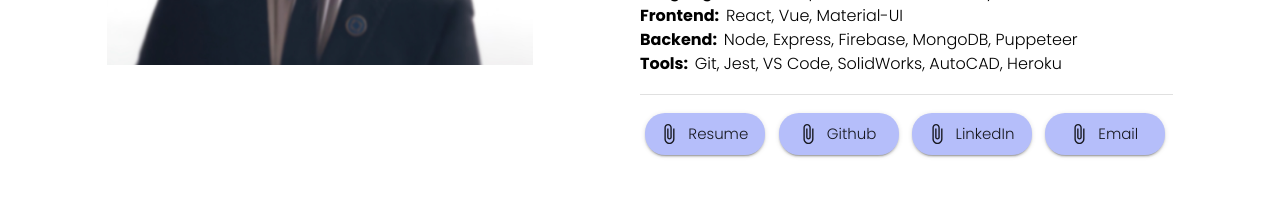
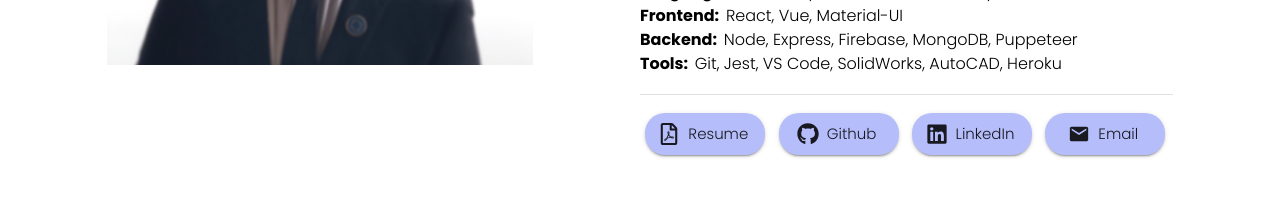
Before and after one commit to NirmalHegde/Personal-Website, a React (Create React App) app: page / in a window 1280 px wide. Shown: the part 1280-1493 px from the top of the page. Built offline with nearby package versions, Linux system fonts and the light colour scheme; no server answers.

Commit message:
icon changes

```diff
--- a/src/Components/About/About.jsx
+++ b/src/Components/About/About.jsx
@@ -1,6 +1,7 @@
 import React from 'react'
 import { Grid, Typography, Divider, Button, useMediaQuery, Fade } from '@material-ui/core'
-import AttachFileIcon from '@material-ui/icons/AttachFile';
+import { FaRegFilePdf, FaGithub, FaLinkedin } from 'react-icons/fa'
+import { MdEmail } from 'react-icons/md'
 
 import AboutStyles from './AboutStyles'
 import { links } from './links'
@@ -119,7 +120,7 @@ const About = () => {
 				<Grid container>
 					<Grid item xs={12} md={3}>
 						<div className={classes.buttonSpacing}>
-							<Button variant="contained" size="large" className={classes.button} startIcon={<AttachFileIcon />}>
+							<Button variant="contained" size="large" className={classes.button} startIcon={<FaRegFilePdf />}>
 								Resume
       				</Button>
 						</div>
@@ -127,7 +128,7 @@ const About = () => {
 					</Grid>
 					<Grid item xs={12} md={3}>
 						<div className={classes.buttonSpacing}>
-							<Button variant="contained" size="large" className={classes.button} startIcon={<AttachFileIcon />}>
+							<Button variant="contained" size="large" className={classes.button} startIcon={<FaGithub />}>
 								Github
       				</Button>
 						</div>
@@ -135,7 +136,7 @@ const About = () => {
 					</Grid>
 					<Grid item xs={12} md={3}>
 						<div className={classes.buttonSpacing}>
-							<Button variant="contained" size="large" className={classes.button} startIcon={<AttachFileIcon />}>
+							<Button variant="contained" size="large" className={classes.button} startIcon={<FaLinkedin />}>
 								LinkedIn
       				</Button>
 						</div>
@@ -143,7 +144,7 @@ const About = () => {
 					</Grid>
 					<Grid item xs={12} md={3}>
 						<div className={classes.buttonSpacing}>
-							<Button variant="contained" size="large" className={classes.button} startIcon={<AttachFileIcon />}>
+							<Button variant="contained" size="large" className={classes.button} startIcon={<MdEmail />}>
 								Email
       				</Button>
 						</div>
--- a/src/Components/About/AboutStyles.jsx
+++ b/src/Components/About/AboutStyles.jsx
@@ -17,6 +17,7 @@ const AboutStyles = makeStyles((theme) => ({
 		alignItems: "center"
 	},
 	profilePic: {
+		transition: "0.3s",
 		width: "80%",
 		height: "auto",
 		"&:hover": {
```
